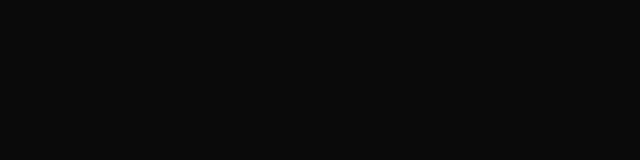
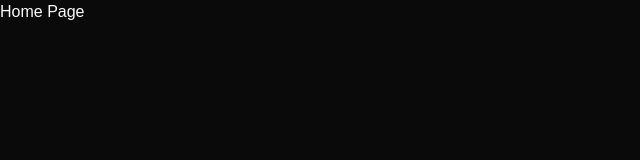
Before and after one commit to JDestefano11/interview-platform, a Next.js app: page / in a window 1280 px wide. Shown: the top 160 px of the page, without its empty margins (0-640 px from the left). Built offline with nearby package versions, Linux system fonts and the light colour scheme; a web font is replaced by a local one.

Commit message:
Add signin and signup route structure and restructured the root of the project.

```diff
--- /dev/null
+++ b/app/(auth)/layout.tsx
@@ -0,0 +1,10 @@
+import { ReactNode } from "react";
+
+
+const AuthLayout = ({ children }: { children: ReactNode }) => {
+  return (
+    <div>{children}</div>
+  )
+}
+
+    export default AuthLayout;
--- /dev/null
+++ b/app/(auth)/signup/page.tsx
@@ -0,0 +1,11 @@
+import React from 'react'
+
+const page = () => {
+  return (
+    <div>
+
+    </div>
+  )
+}
+
+export default page
--- /dev/null
+++ b/app/(root)/layout.tsx
@@ -0,0 +1,9 @@
+import { ReactNode } from "react";
+
+const RootLayout = ({ children }: { children: ReactNode }) => {
+    return (
+        <div>{children}</div>
+    )
+}
+
+export default RootLayout
--- /dev/null
+++ b/app/(root)/page.tsx
@@ -0,0 +1,11 @@
+'use client';
+
+import React from 'react'
+
+const page = () => {
+  return (
+    <div>Home Page</div>
+  )
+}
+
+export default page
--- a/app/layout.tsx
+++ b/app/layout.tsx
@@ -1,5 +1,5 @@
 import type { Metadata } from "next";
-import { Mona_Sans, } from "next/font/google";
+import { Mona_Sans } from "next/font/google";
 import "./globals.css";
 
 const monaSans = Mona_Sans({
@@ -19,7 +19,7 @@ export default function RootLayout({
   children: React.ReactNode;
 }>) {
   return (
-    <html lang="en" className="dark">
+    <html lang="en" className="dark" suppressHydrationWarning>
       <body
         className={`${monaSans.className} antialiased`}
       >
```
Also changed, not shown: app/(auth)/signin/page.tsx (renamed from app/page.tsx).
